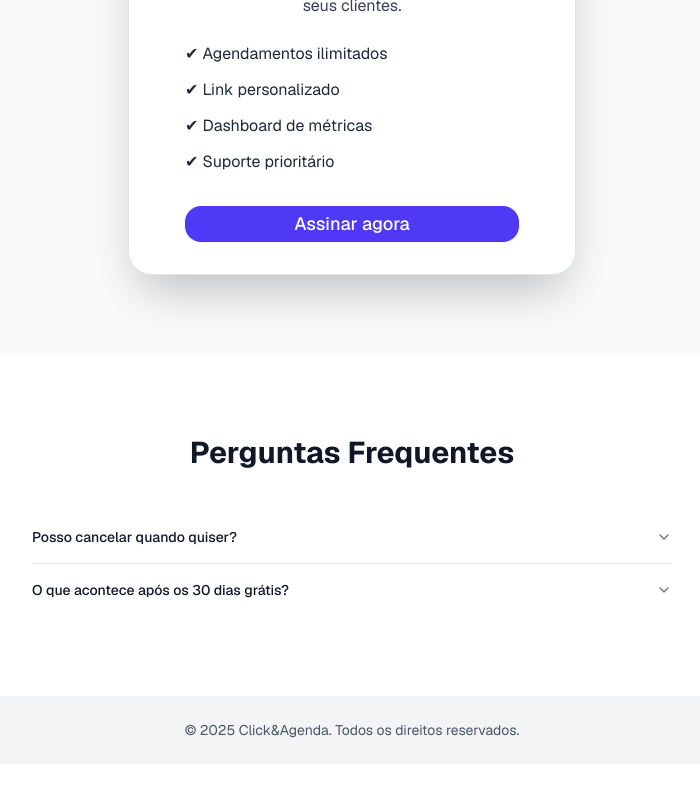
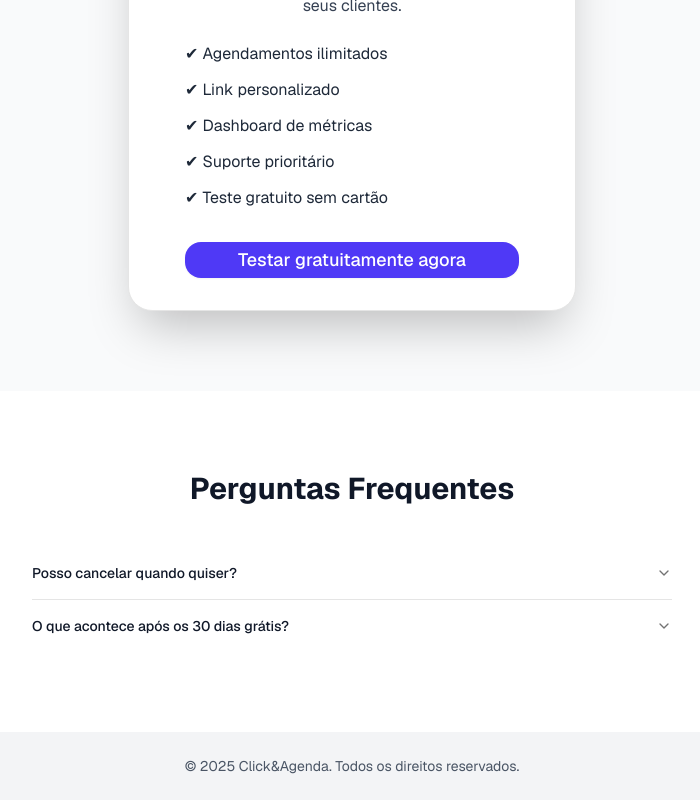
Before and after one commit to matcs06/clickeagendafront-new, a Next.js app: page / in a window 1280 px wide. Shown: the part 1642-2442 px from the top of the page, without its empty margins (288-988 px from the left). Before the commit the page ends 2406 px from the top, so only its background shows below. Built offline with nearby package versions, Linux system fonts and the light colour scheme.

Commit message:
adding testar gratuitamente

```diff
--- a/src/app/page.tsx
+++ b/src/app/page.tsx
@@ -99,9 +99,10 @@ export default function LandingPage() {
               <li>✔ Link personalizado</li>
               <li>✔ Dashboard de métricas</li>
               <li>✔ Suporte prioritário</li>
+              <li>✔ Teste gratuito sem cartão</li>
             </ul>
             <Button onClick={() => router.push("/signin")} className="w-full py-3 md:py-4 text-base md:text-lg rounded-2xl cursor-pointer bg-indigo-600 text-white hover:bg-indigo-700">
-              Assinar agora
+              Testar gratuitamente agora
             </Button>
           </CardContent>
         </Card>
```
